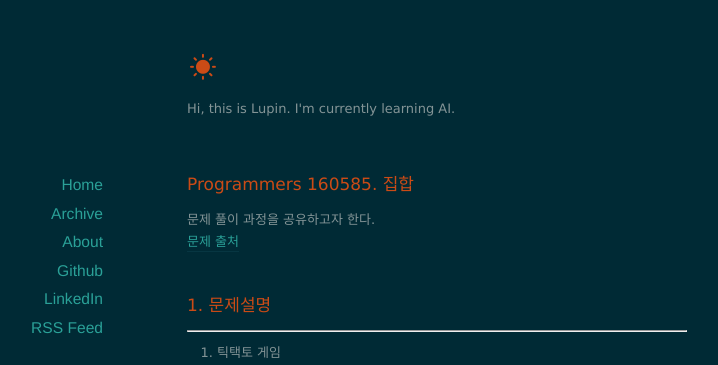
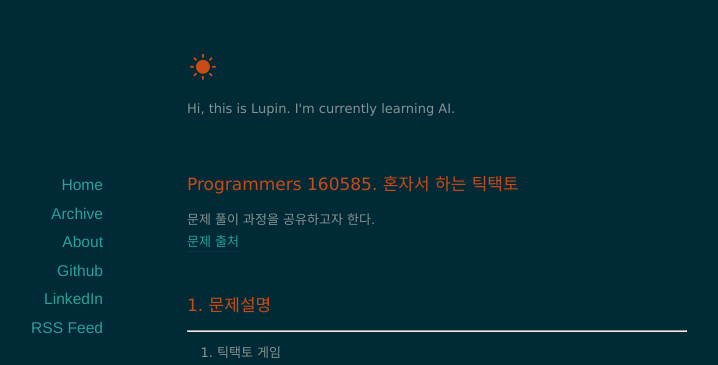
Before and after one commit to devLupin/devLupin.github.io, a Jekyll site: the page built from _posts/2023-04-26-Programmers-160585.md, in a window 1280 px wide and 900 px high. Shown: the top 365 px of the window, without its empty margins (203-921 px from the left). Built offline with Jekyll 4.4.1, drawn with Linux system fonts in a browser that asks for light colours; nearby versions of some CDN libraries.

Commit message:
change problem title

```diff
--- a/_posts/2023-04-26-Programmers-160585.md
+++ b/_posts/2023-04-26-Programmers-160585.md
@@ -1,6 +1,6 @@
 ---
 layout: post
-title: "Programmers 160585. 집합"
+title: "Programmers 160585. 혼자서 하는 틱택토"
 date: 2023-04-26
 ---
 
```
